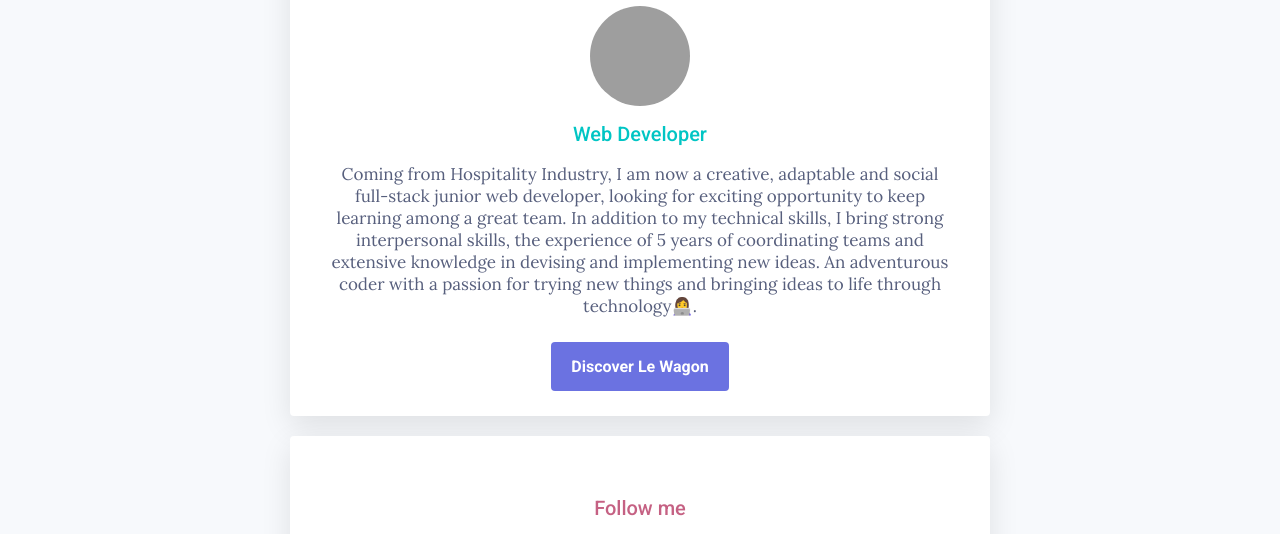
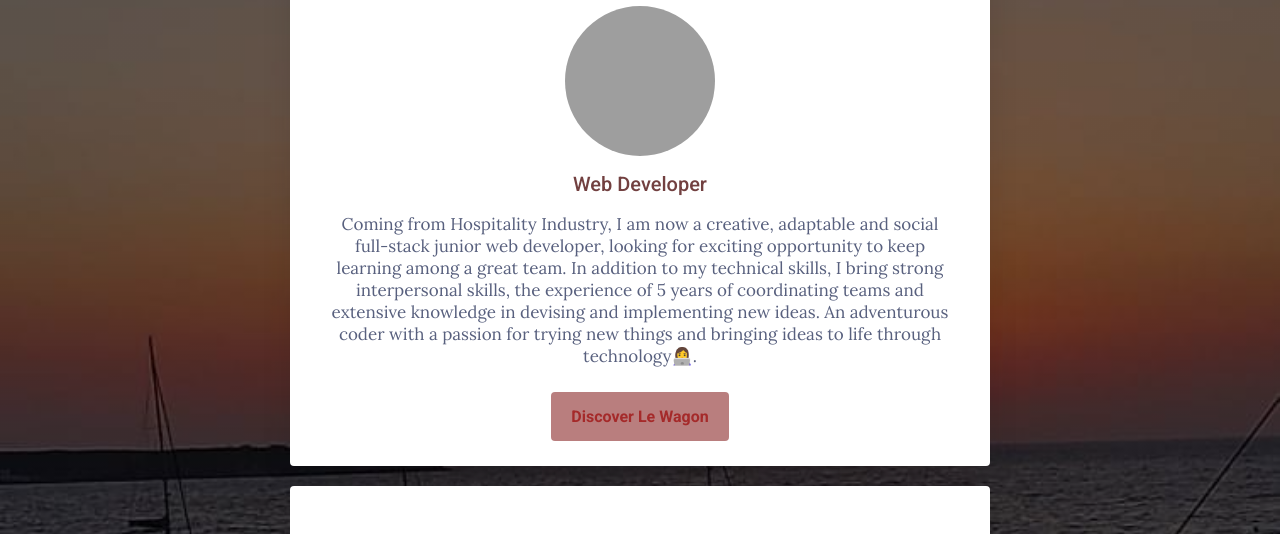
Before and after one commit to Elenadinca25/profile, a plain HTML site: page index.html in a window 1280 px wide. Shown: the part 155-689 px from the top of the page. Drawn offline with Linux system fonts and the light colour scheme; grey boxes are pictures that could not be loaded.

Commit message:
my profile page

```diff
--- a/style.css
+++ b/style.css
@@ -5,10 +5,14 @@
 
 body {
     background: #F7F9FC;
-    color: #575F7D;
+    color: rgb(88, 96, 126);
     font-family: 'Lora', serif;
     font-size: 17px;
     font-weight: lighter;
+    /* background-image: url(https://images.unsplash.com/photo-1528988719300-046ff7faf8cb?ixlib=rb-1.2.1&ixid=eyJhcHBfaWQiOjEyMDd9&auto=format&fit=crop&w=1500&q=80); */
+    /* background-image: url(images/Oia.JPG); */
+    background-image: linear-gradient(rgba(0,0,0,0.5), rgba(0,0,0,0.5)), url('images/Oia.JPG');
+    background-size: cover;
   }
 
   h1, h2, h3 {
@@ -16,20 +20,20 @@ body {
   }
 
   h1 {
-    color: #575F7D;
+    color: rgb(88, 96, 126);
     font-size: 32px;
     font-weight: 900;
   }
 
   h2 {
-    color: 01c5c4;
+    color: rgb(114, 64, 64);
     font-size: 20px;
     font-weight: lighter;
     font-weight: 500;
   }
 
   h3 {
-    color: c56183;
+    color: rgb(114, 64, 64);
     font-size: 20px;
     font-weight: 500;
   }
@@ -37,7 +41,8 @@ body {
   a {
     font-family: 'Roboto', sans-serif;
     text-decoration: none;
-    color: #6B72E1;
+    color: rgb(114, 64, 64);
+    /* opacity: 0.5; */
     font-weight: 600;
     font-size: 16px;
   }
@@ -61,19 +66,21 @@ body {
 
   .img-circle {
     border-radius: 50%;
-    width: 100px;
-    height: 100px;
+    width: 150px;
+    height: 150px;
     object-fit: cover;
   }
   .btn-blue {
-    background-color: #6B72E1;
-    color: white;
+    background-color: hsla(0, 68%, 30%, 0.557);
+    color: brown;
     padding: 15px 20px;
     border-radius: 4px;
+    transition: 1s;
   }
   .btn-blue:hover {
-    background-color: black;
+    background-color: #811818bb;
     color: white;
+    transition: 1s;
   }
   .list-inline {
     list-style: none;
@@ -86,10 +93,11 @@ body {
   }
   .list-inline i {
     font-size: 50px;
-    color: rgb(230, 230, 230);
+    color: hsla(0, 68%, 30%, 0.557);
   }
   .list-inline i:hover {
     color: black;
+    transition: 1s;
   }
 
   /* Design adjustments using id (1% design remaining) */
```
Also changed, not shown: images/Oia.JPG (added).
